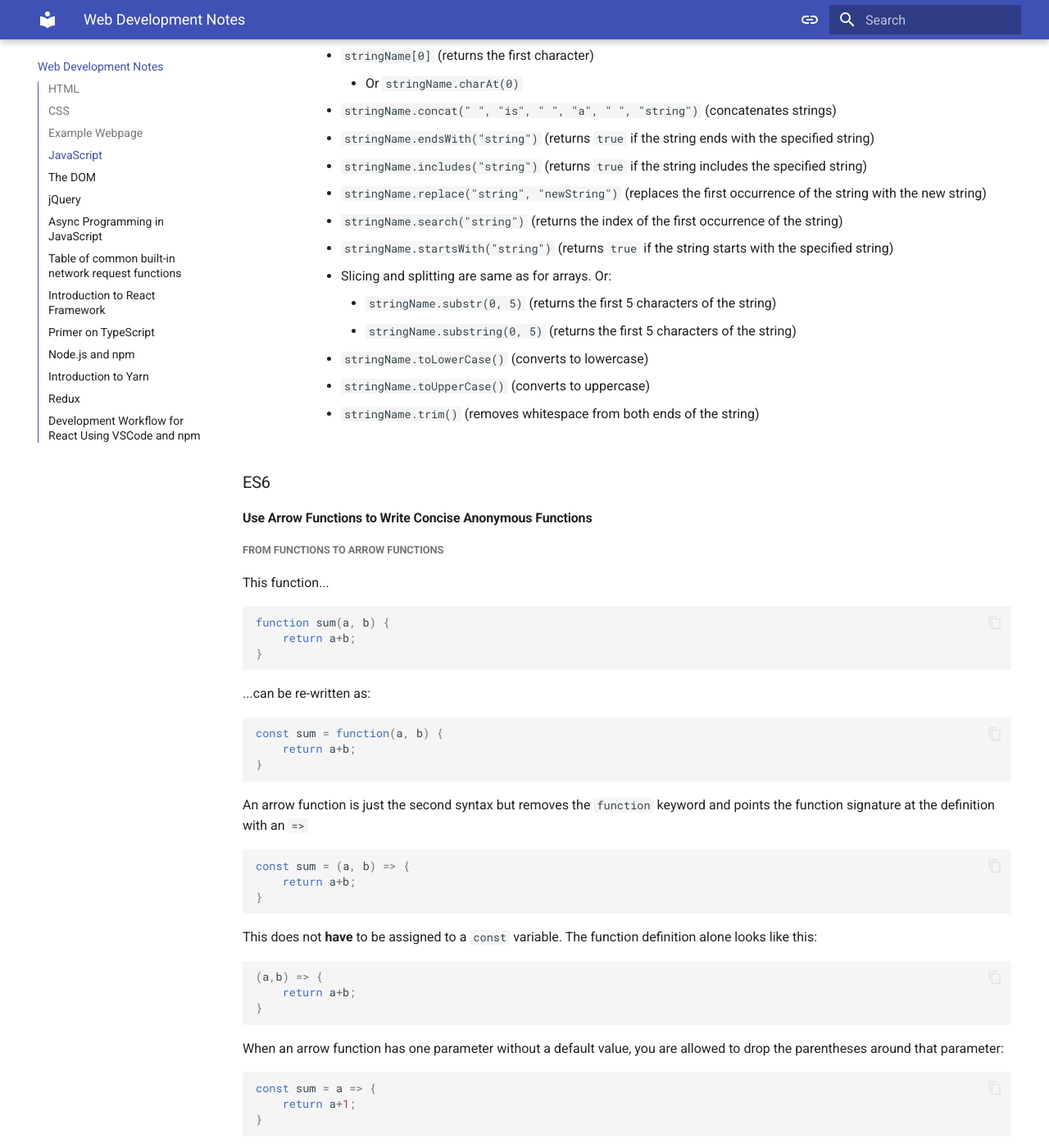
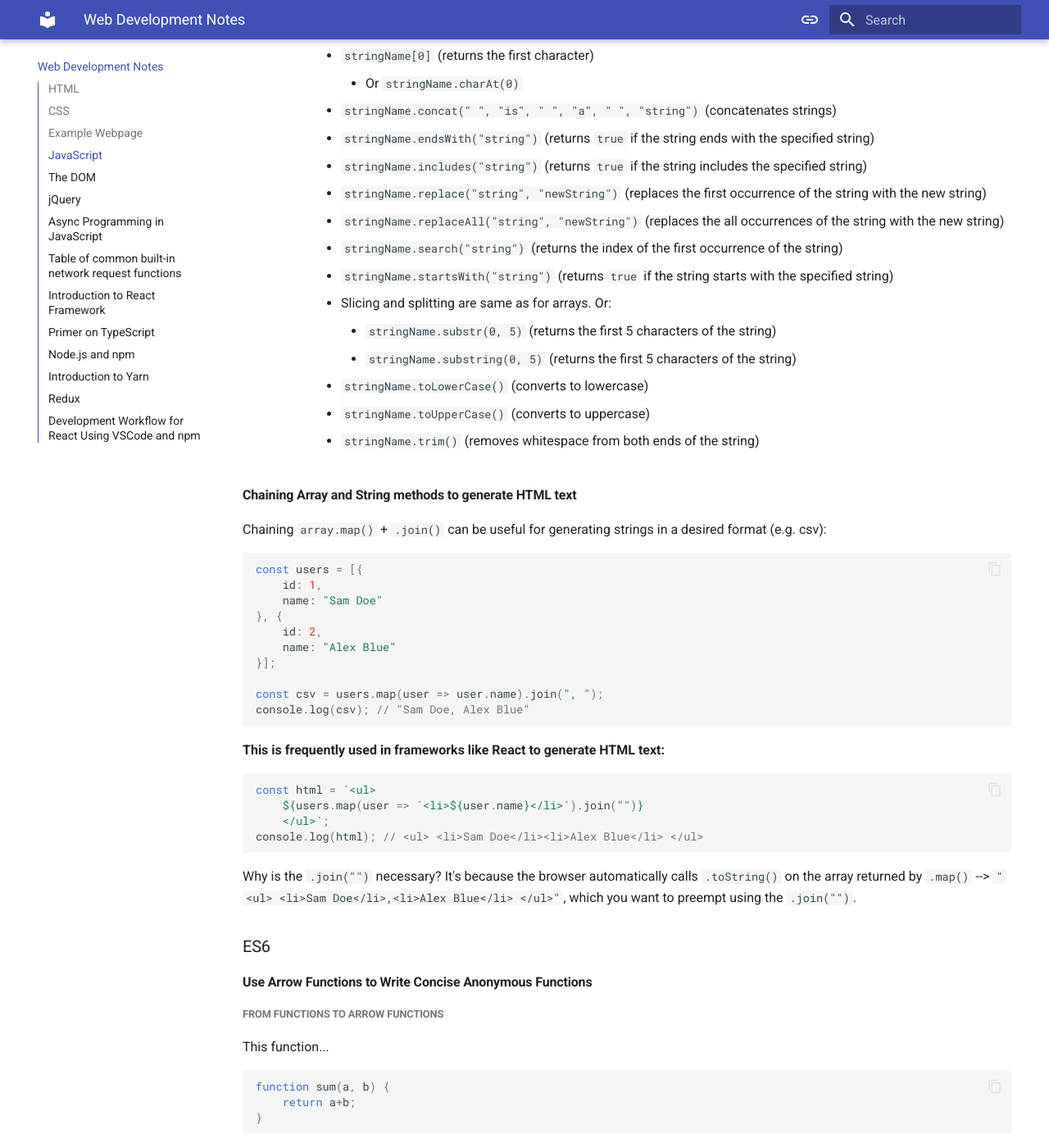
Before and after one commit to sfuller14/uhh, an MkDocs documentation site: the page built from docs/webdev_snippets.md, in a window 1280 px wide and 1400 px high, scrolled down 34628 px. Shown: the whole window at 82% size. Built offline with MkDocs 1.6.1 and Material for MkDocs 9.7.7, drawn with Linux system fonts in a browser that asks for light colours.

Commit message:
html generation with array.map().join()

````diff
--- a/docs/webdev_snippets.md
+++ b/docs/webdev_snippets.md
@@ -1839,6 +1839,7 @@ console.log(rangeOfNumbers(1, 5)); // [ 1, 2, 3, 4, 5 ]
 			* `stringName.endsWith("string")` (returns `true` if the string ends with the specified string)
 			* `stringName.includes("string")` (returns `true` if the string includes the specified string)
 			* `stringName.replace("string", "newString")` (replaces the first occurrence of the string with the new string)
+			* `stringName.replaceAll("string", "newString")` (replaces the all occurrences of the string with the new string)
 			* `stringName.search("string")` (returns the index of the first occurrence of the string)
 			* `stringName.startsWith("string")` (returns `true` if the string starts with the specified string)
 			* Slicing and splitting are same as for arrays. Or:
@@ -1847,6 +1848,34 @@ console.log(rangeOfNumbers(1, 5)); // [ 1, 2, 3, 4, 5 ]
 			* `stringName.toLowerCase()` (converts to lowercase)
 			* `stringName.toUpperCase()` (converts to uppercase)
 			* `stringName.trim()` (removes whitespace from both ends of the string)
+
+#### Chaining Array and String methods to generate HTML text
+
+Chaining `array.map()` + `.join()` can be useful for generating strings in a desired format (e.g. csv):
+
+```javascript
+const users = [{
+    id: 1,
+    name: "Sam Doe"
+}, {
+    id: 2,
+    name: "Alex Blue"
+}];
+
+const csv = users.map(user => user.name).join(", ");
+console.log(csv); // "Sam Doe, Alex Blue"
+```
+
+**This is frequently used in frameworks like React to generate HTML text:**
+
+```javascript
+const html = `<ul>
+    ${users.map(user => `<li>${user.name}</li>`).join("")}
+    </ul>`;
+console.log(html); // <ul> <li>Sam Doe</li><li>Alex Blue</li> </ul>
+```
+
+Why is the `.join("")` necessary? It's because the browser automatically calls `.toString()` on the array returned by `.map()` --> `"<ul> <li>Sam Doe</li>,<li>Alex Blue</li> </ul>"`, which you want to preempt using the `.join("")`.
 
 ### ES6
 
````
